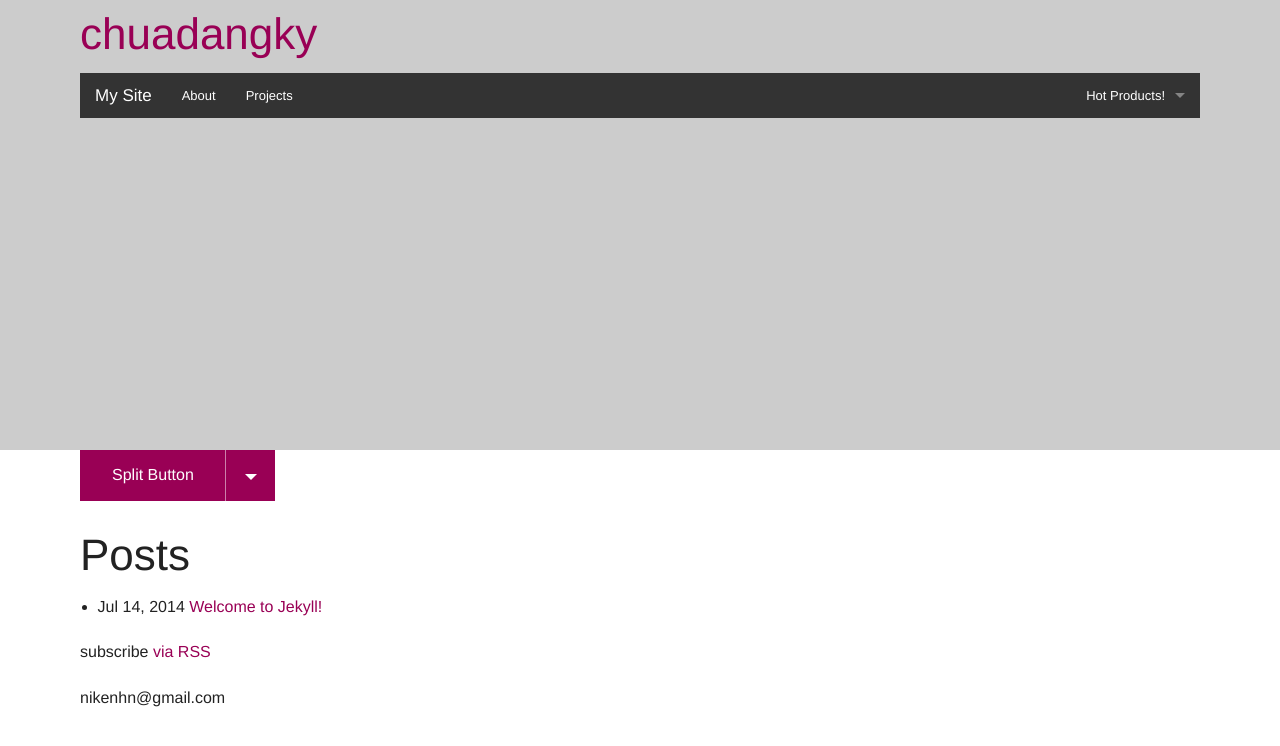
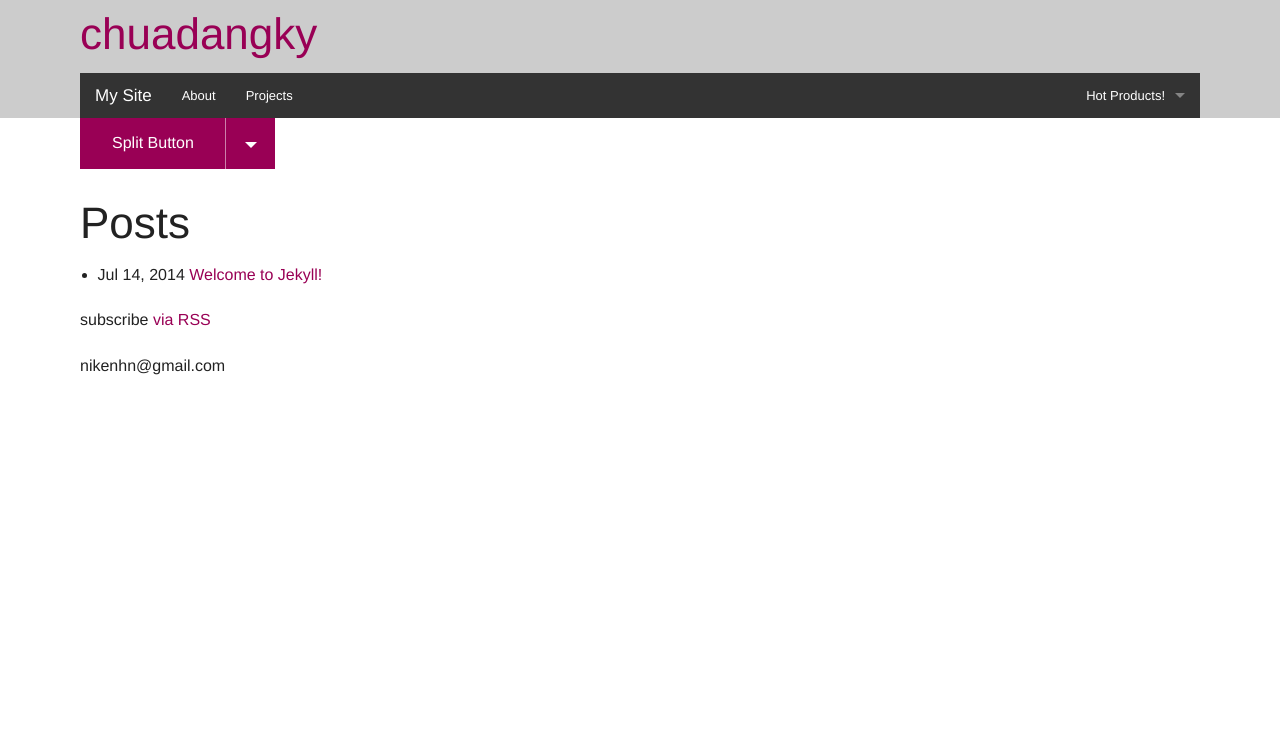
Before and after one commit to novakid/chuadangky, a Jekyll site: the page built from index.html, in a window 1280 px wide. Shown: the top 746 px of the page. Built offline with Jekyll 4.4.1, drawn with Linux system fonts in a browser that asks for light colours.

Commit message:
Update customize.css

```diff
--- a/chuadangky/foundation/css/customize.css
+++ b/chuadangky/foundation/css/customize.css
@@ -1,3 +1,3 @@
 /* customize things */
 
-header.site-header { height:450px; background: #ccc; }
+header.site-header { background: #ccc; }
```
